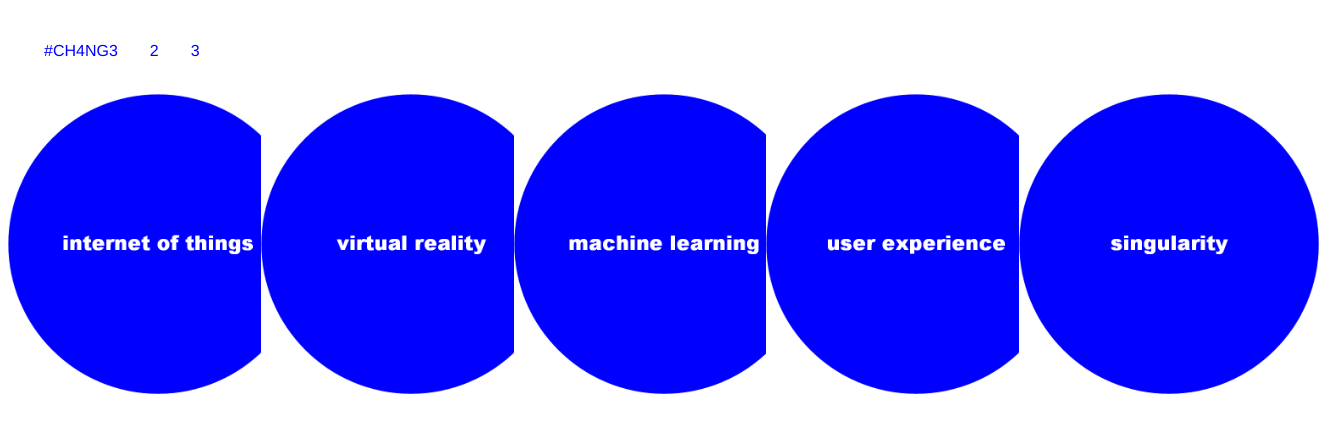
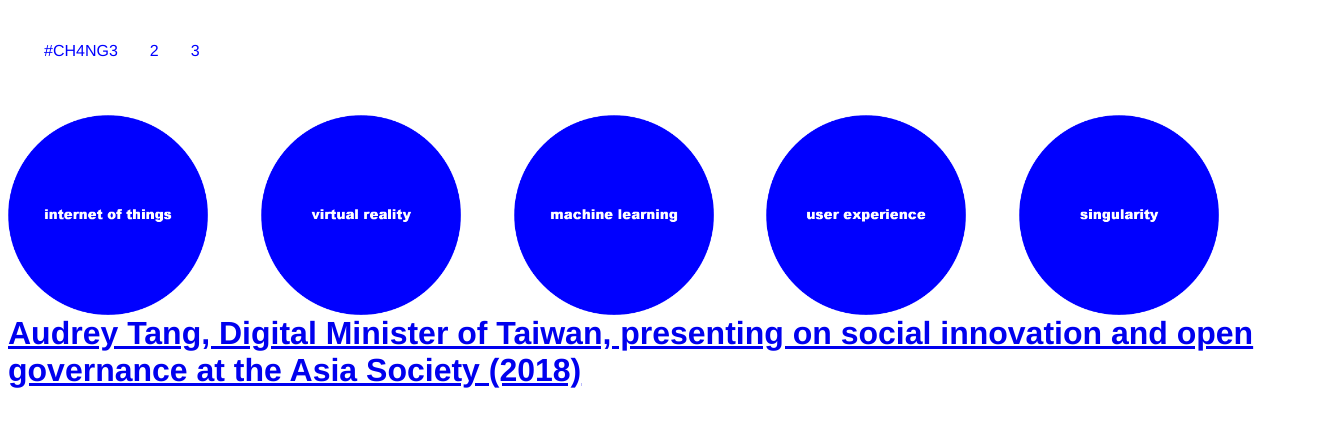
Before and after one commit to gbrlcrdn/CH4NG3, a plain HTML site: page link1.html in a window 1280 px wide. Shown: the whole page, 1319 px wide, since content can reach past the window. Drawn offline with Linux system fonts and the light colour scheme.

Commit message:
Update link1.html

```diff
--- a/link1.html
+++ b/link1.html
@@ -61,8 +61,8 @@ p    {color: red;}
 
 .flip-card {
   background-color: transparent;
-  width: 300px;
-  height: 300px;
+  width: 200px;
+  height: 200px;
   perspective: 1000px;
 }
 
@@ -111,10 +111,10 @@ p    {color: red;}
     <div class="flip-card">
 <div class="flip-card-inner">
 <div class="flip-card-front">
-	<img alt="#CH4NG3" src="internet_of_things.gif" style="width:300px;height:300px;" width="300" /></div>
+	<img alt="#CH4NG3" src="internet_of_things.gif" style="width:200px;height:200px;" width="200" /></div>
 
 <div class="flip-card-back">
-	<img alt="#CH4NG3" src="internet_of_beings.gif" style="width:300px;height:300px;" width="300" /></div>
+	<img alt="#CH4NG3" src="internet_of_beings.gif" style="width:200px;height:200px;" width="200" /></div>
    </div>
    </div>
 	    </div>
@@ -123,10 +123,10 @@ p    {color: red;}
     <div class="flip-card">
 <div class="flip-card-inner">
 <div class="flip-card-front">
-	<img alt="#CH4NG3" src="virtual_reality.gif" style="width:300px;height:300px;" width="300" /></div>
+	<img alt="#CH4NG3" src="virtual_reality.gif" style="width:200px;height:200px;" width="200" /></div>
 
 <div class="flip-card-back">
-	<img alt="#CH4NG3" src="shared_reality.gif" style="width:300px;height:300px;" width="300" /></div>
+	<img alt="#CH4NG3" src="shared_reality.gif" style="width:200px;height:200px;" width="200" /></div>
 	   </div>
    </div>
 	    </div>
@@ -135,10 +135,10 @@ p    {color: red;}
     <div class="flip-card">
 <div class="flip-card-inner">
 <div class="flip-card-front">
-	<img alt="#CH4NG3" src="machine_learning.gif" style="width:300px;height:300px;" width="300" /></div>
+	<img alt="#CH4NG3" src="machine_learning.gif" style="width:200px;height:200px;" width="200" /></div>
 
 <div class="flip-card-back">
-	<img alt="#CH4NG3" src="collab_learn.gif" style="width:300px;height:300px;" width="300" /></div>
+	<img alt="#CH4NG3" src="collab_learn.gif" style="width:200px;height:200px;" width="200" /></div>
    </div>
    </div>
 	    </div>
@@ -146,10 +146,10 @@ p    {color: red;}
     <div class="flip-card">
 <div class="flip-card-inner">
 <div class="flip-card-front">
-	<img alt="#CH4NG3" src="user_ex.gif" style="width:300px;height:300px;" width="300" /></div>
+	<img alt="#CH4NG3" src="user_ex.gif" style="width:200px;height:200px;" width="200" /></div>
 
 <div class="flip-card-back">
-	<img alt="#CH4NG3" src="human_ex.gif" style="width:300px;height:300px;" width="300" /></div>
+	<img alt="#CH4NG3" src="human_ex.gif" style="width:200px;height:200px;" width="200" /></div>
    </div>
    </div>
 	    </div>
@@ -158,14 +158,16 @@ p    {color: red;}
     <div class="flip-card">
 <div class="flip-card-inner">
 <div class="flip-card-front">
-	<img alt="#CH4NG3" src="singularity.gif" style="width:300px;height:300px;" width="300" /></div>
+	<img alt="#CH4NG3" src="singularity.gif" style="width:200px;height:200px;" width="200" /></div>
 
 <div class="flip-card-back">
-	<img alt="#CH4NG3" src="plurality.gif" style="width:300px;height:300px;" width="300" /></div>
+	<img alt="#CH4NG3" src="plurality.gif" style="width:200px;height:200px;" width="200" /></div>
    </div>
    </div>
 	    </div>
 
+
+	<h1><a href="https://www.youtube.com/watch?v=GVXIpWamVLc">Audrey Tang, Digital Minister of Taiwan, presenting on social innovation and open governance at the Asia Society (2018)</a></h1>
 </div>
 
 </body>
```
